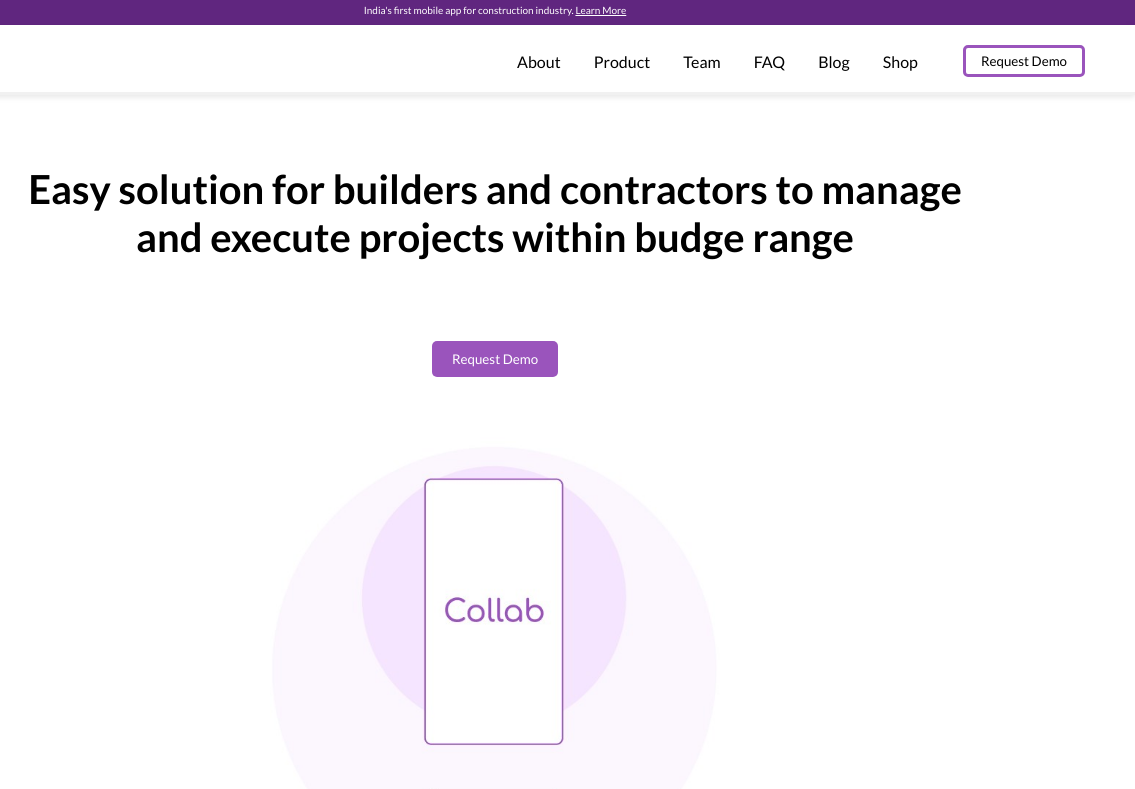
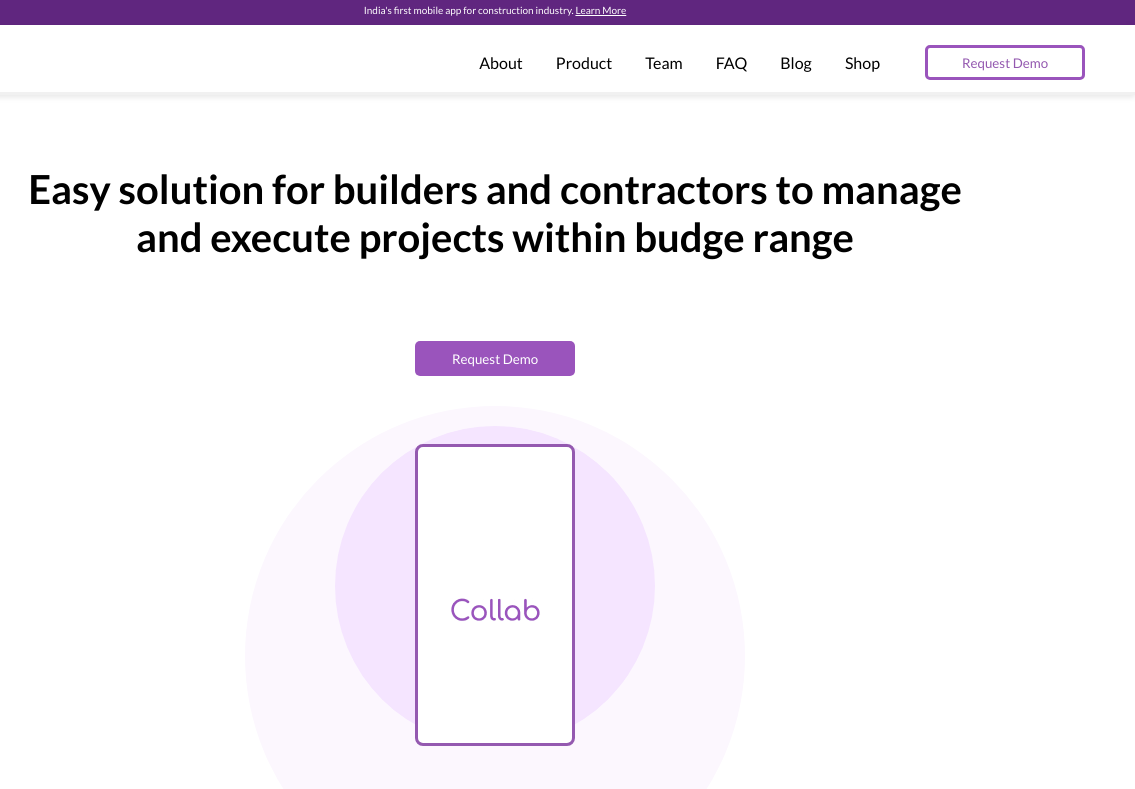
Before and after one commit to inga-sinkeviciute/Dizainas, a plain HTML site: page index.html in a window 1280 px wide. Shown: the top 789 px of the page, 145-1280 px from the left. Drawn offline with Linux system fonts and the light colour scheme.

Commit message:
additional changes

```diff
--- a/index.html
+++ b/index.html
@@ -38,7 +38,14 @@
 					projects within budge range
 				</h1>
 				<button class="request">Request Demo</button>
-				<img src="./img/middle.jpg" alt="phone" />
+				<div class="container">
+					<div class="buble">
+						<div class="square">
+							<img src="./img/Collab.jpg" alt="" />
+						</div>
+					</div>
+					<button>Explore Product</button>
+				</div>
 			</section>
 
 			<section id="pics">
--- a/styles/3_main.css
+++ b/styles/3_main.css
@@ -25,6 +25,83 @@ h1 {
 	color: #9a54bc;
 	padding: 8px 20px;
 	border: 2px solid #9a54bc;
+}
+
+.container {
+	position: relative;
+	background-color: #fcf7fe;
+	width: 500px;
+	height: 500px;
+	border-radius: 50%;
+	display: flex;
+	flex-direction: column;
+	align-items: center;
+	justify-content: flex-start; /* To align items to the top within the container */
+	padding-top: 20px; /* Adjust the top padding as needed */
+	transition: transform 0.3s;
+}
+
+.container:hover {
+	border: 3px solid #9459b0;
+	transform: scale(1.1);
+}
+
+.buble {
+	position: relative;
+	background-color: #f5e5ff;
+	width: 320px;
+	height: 320px;
+	border-radius: 50%;
+	display: flex;
+	flex-direction: column;
+	align-items: center;
+	justify-content: flex-start; /* To align items to the top within the buble */
+	transition: transform 0.3s;
+}
+
+.buble:hover {
+	/* border: 3px solid #9459b0; */
+	/* transform: scale(1.1); */
+}
+
+.square {
+	background-color: white;
+	width: 160px;
+	height: 400px;
+	border: 3px solid #9459b0;
+	border-radius: 8px;
+	margin-top: 18px;
+	display: flex;
+	align-items: center;
+	justify-content: center;
+	transition: transform 0.3s;
+}
+
+.square:hover {
+	border: 3px solid #9459b0;
+	transform: scale(1.1);
+}
+
+button {
+	margin-top: 50px;
+	display: flex;
+	justify-items: center;
+	align-items: center;
+	background-color: white;
+	color: #9459b0;
+	border: 3px solid #9459b0;
+	border-radius: 5px;
+	width: 160px;
+	height: 35px;
+	align-items: center;
+	justify-content: center;
+	transition: transform 0.3s;
+}
+
+button:hover {
+	background-color: #9459b0;
+	color: white;
+	transform: scale(1.1);
 }
 
 img {
```
